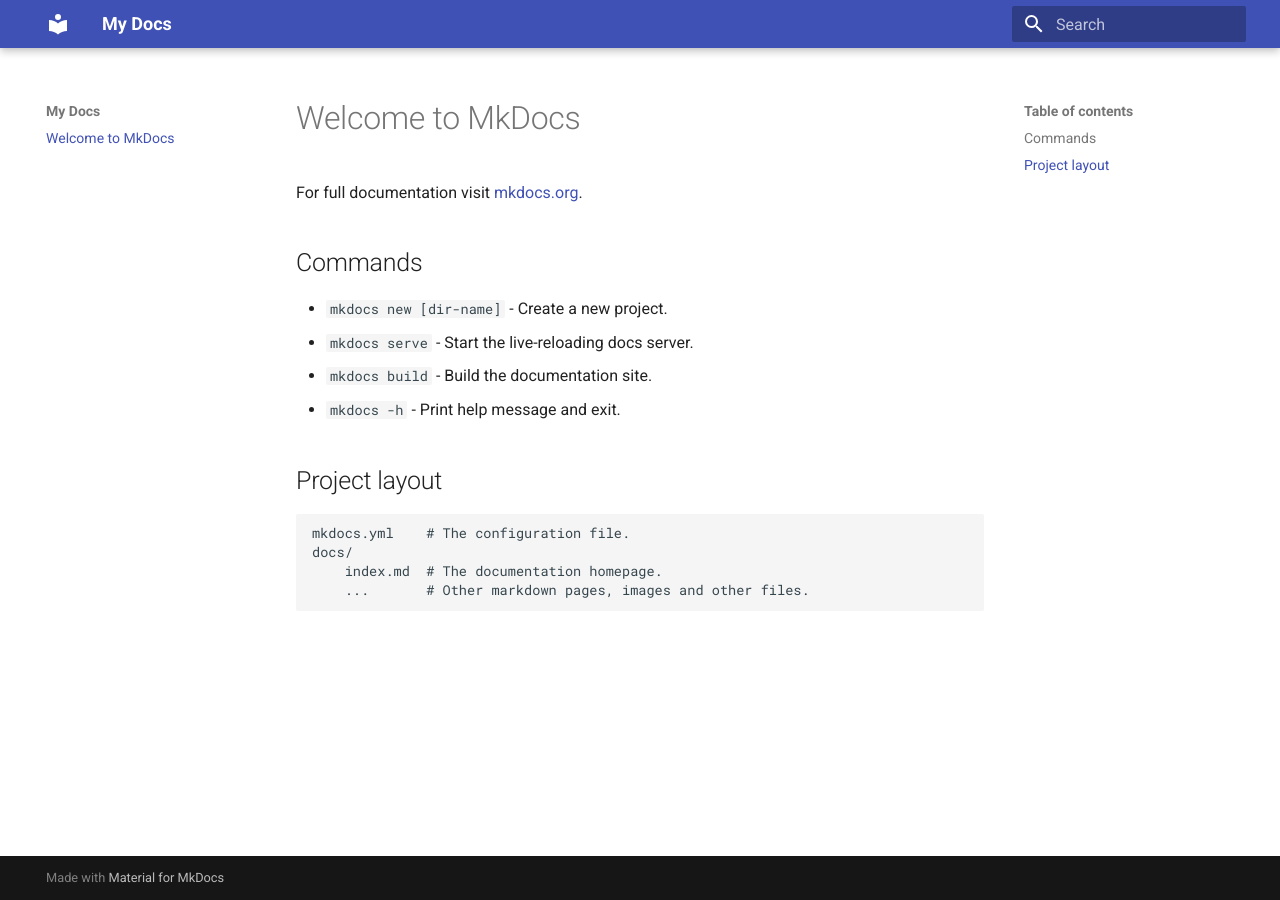
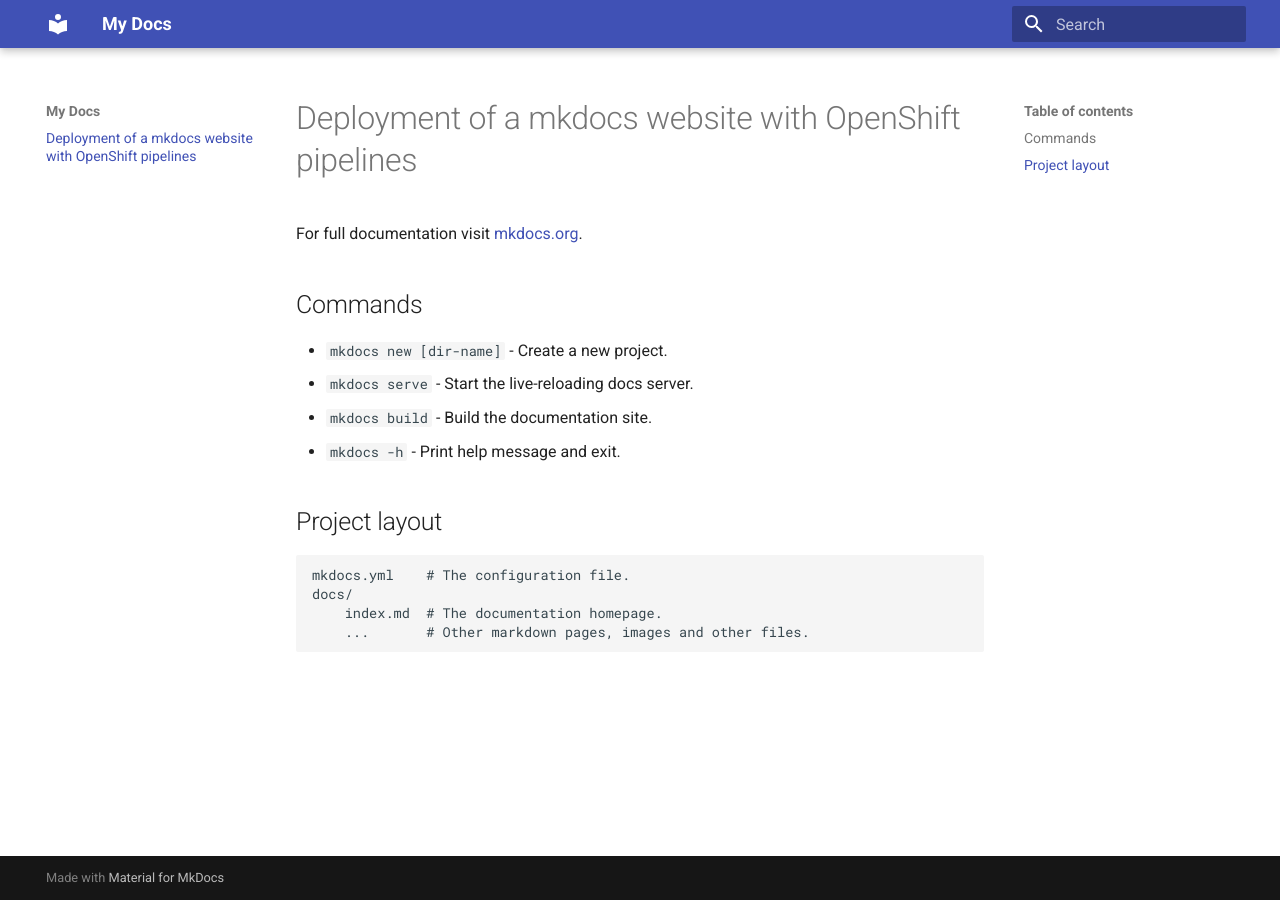
Before and after one commit to pbertera/OpenShift-pipelines-demo, an MkDocs documentation site: the page built from docs/index.md, in a window 1280 px wide. Built offline with MkDocs 1.6.1 and Material for MkDocs 9.7.7, drawn with Linux system fonts in a browser that asks for light colours.

Commit message:
ADD: some text

```diff
--- a/docs/index.md
+++ b/docs/index.md
@@ -1,4 +1,4 @@
-# Welcome to MkDocs
+# Deployment of a mkdocs website with OpenShift pipelines
 
 For full documentation visit [mkdocs.org](https://www.mkdocs.org).
 
```
